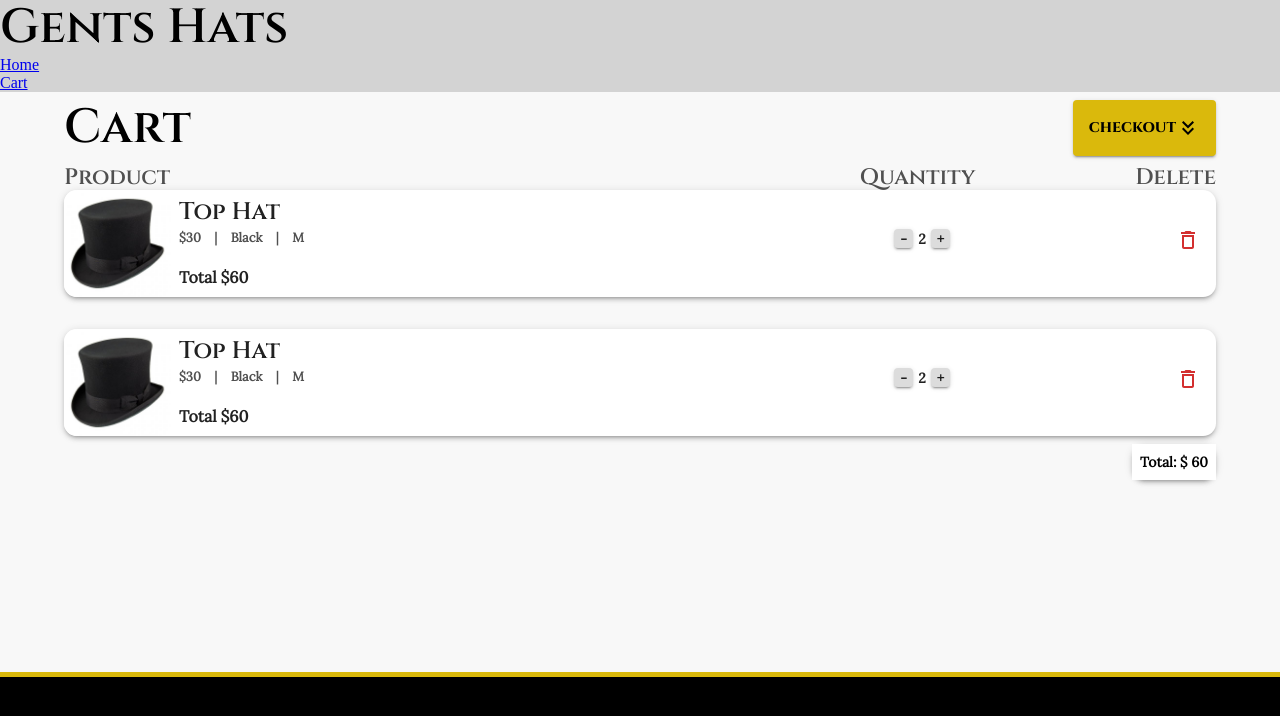
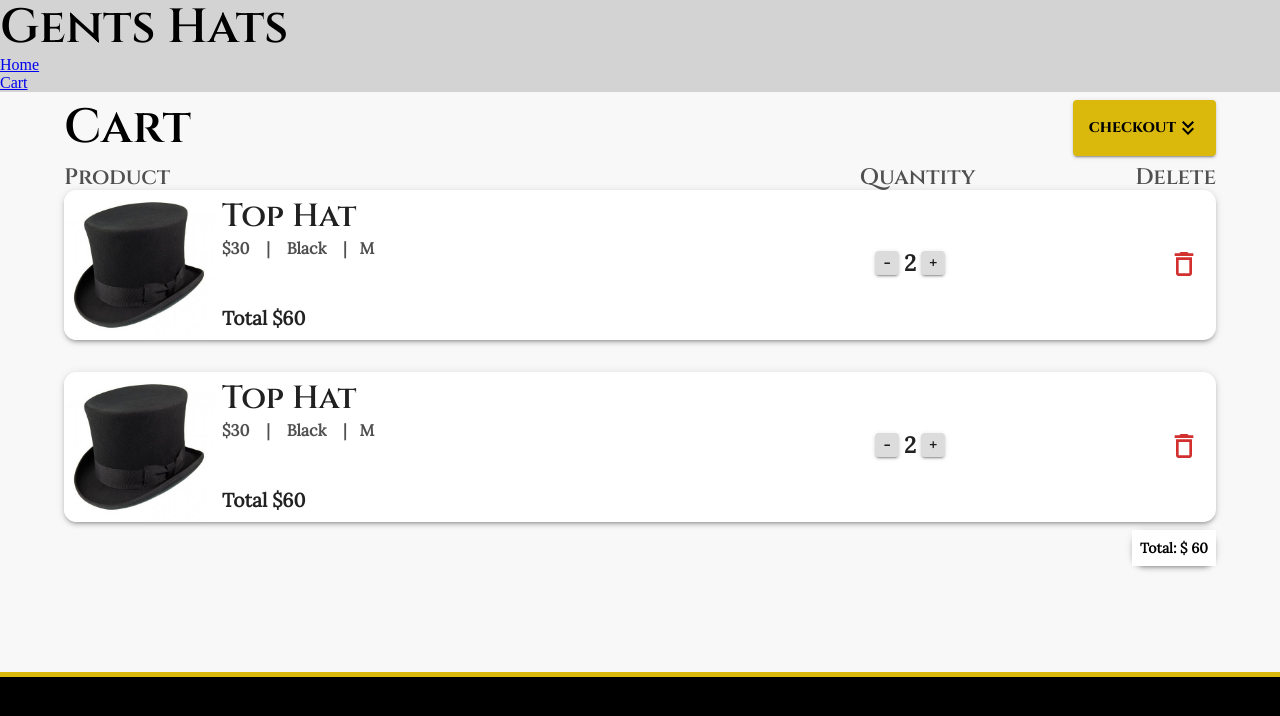
Before and after one commit to Sillen00/React-Webshop-Gents-Hat, a React (Vite) app: page /cart in a window 1280 px wide. Shown: the top 716 px of the page. Built offline with nearby package versions, Linux system fonts and the light colour scheme.

Commit message:
styling done

```diff
--- a/src/components/CartCard.tsx
+++ b/src/components/CartCard.tsx
@@ -6,8 +6,15 @@ import { products } from '../../data'
 function CartCard() {
   return (
     <Paper elevation={3} sx={{ borderRadius: '0.8rem' }}>
-      <Box data-cy='cart-item' sx={{ display: 'flex', maxHeight: '107px' }}>
-        <Box sx={{ width: '107px' }}>
+      <Box
+        data-cy='cart-item'
+        sx={{
+          display: 'flex',
+          maxHeight: '100px',
+          '@media (min-width: 768px)': { maxHeight: '150px' },
+        }}
+      >
+        <Box sx={{ width: '100px', '@media (min-width: 768px)': { width: '150px' } }}>
           <img style={cardImgStyle} src={products[0].image} alt={products[0].description} />
         </Box>
         <Box
@@ -26,22 +33,29 @@ function CartCard() {
               justifyContent: 'space-between',
             }}
           >
-            <Typography variant='h3' sx={{ fontSize: '1.5rem' }}>
+            <Typography
+              variant='h3'
+              sx={{ fontSize: '1.5rem', '@media (min-width: 768px)': { fontSize: '2rem' } }}
+            >
               {products[0].title}
             </Typography>
             <Typography
-              sx={{ position: 'relative', top: '0', '@media (min-width: 768px)': { top: '30px' } }}
+              sx={{ position: 'relative', top: '0', '@media (min-width: 768px)': { top: '50px' } }}
             >
-              <DeleteOutlineIcon color='error' />
+              <DeleteOutlineIcon color='error' sx={{'@media (min-width: 768px)': { fontSize: "2rem" }}} />
             </Typography>
           </Box>
           <Box sx={{ flexGrow: '4', display: 'flex', justifyContent: 'space-between' }}>
             <Typography
               variant='body2'
               color='secondary.dark'
-              sx={{ fontWeight: '700', fontSize: '0.8rem' }}
+              sx={{
+                fontWeight: '700',
+                fontSize: '0.8rem',
+                '@media (min-width: 768px)': { fontSize: '1rem' },
+              }}
             >
-              {'$30'} &nbsp;&nbsp; {'|'} &nbsp;&nbsp; {'Black'} &nbsp;&nbsp; {'|'} &nbsp;&nbsp;{' '}
+              {'$30'} &nbsp;&nbsp; {'|'} &nbsp;&nbsp; {'Black'} &nbsp;&nbsp; {'|'} &nbsp;&nbsp;
               {'M'}
             </Typography>
             <Box
@@ -50,27 +64,53 @@ function CartCard() {
                 gap: '5px',
                 position: 'relative',
                 top: '38px',
-                '@media (min-width: 768px)': { top: '0', right: '250px' },
+                '@media (min-width: 768px)': { top: '10px', right: '255px' },
               }}
             >
               <Button
                 data-cy='decrease-quantity-button'
                 variant='contained'
                 color='secondary'
-                sx={{ width: '1.2rem', height: '1.2rem', p: 0, minWidth: 0 }}
+                sx={{
+                  width: '1.2rem',
+                  height: '1.2rem',
+                  p: 0,
+                  minWidth: 0,
+                  '@media (min-width: 768px)': {
+                    width: '1.5rem',
+                    height: '1.5rem',
+                    position: 'relative',
+                    top: '4px',
+                  },
+                }}
               >
                 <Typography variant='body2' sx={{ fontWeight: '800' }}>
                   -
                 </Typography>
               </Button>
-              <Typography data-cy='product-quantity' variant='body2' sx={{ fontWeight: '800' }}>
+              <Typography
+                data-cy='product-quantity'
+                variant='body2'
+                sx={{ fontWeight: '800', '@media (min-width: 768px)': { fontSize: '1.4rem' } }}
+              >
                 2
               </Typography>
               <Button
                 data-cy='increase-quantity-button'
                 variant='contained'
                 color='secondary'
-                sx={{ width: '1.2rem', height: '1.2rem', p: 0, minWidth: 0 }}
+                sx={{
+                  width: '1.2rem',
+                  height: '1.2rem',
+                  p: 0,
+                  minWidth: 0,
+                  '@media (min-width: 768px)': {
+                    width: '1.5rem',
+                    height: '1.5rem',
+                    position: 'relative',
+                    top: '4px',
+                  },
+                }}
               >
                 <Typography variant='body2' sx={{ fontWeight: '800' }}>
                   +
@@ -78,17 +118,15 @@ function CartCard() {
               </Button>
             </Box>
           </Box>
-          <Box
-            sx={
-              {
-                // display: 'flex',
-                // alignItems: 'end','
-                // flexDirection: 'row',
-                // justifyContent: 'space-between',
-              }
-            }
-          >
-            <Typography variant='body2' sx={{ fontSize: '1rem', fontWeight: '800' }}>
+          <Box>
+            <Typography
+              variant='body2'
+              sx={{
+                fontSize: '1rem',
+                fontWeight: '800',
+                '@media (min-width: 768px)': { fontSize: '1.2rem' },
+              }}
+            >
               Total $60
             </Typography>
           </Box>
```
